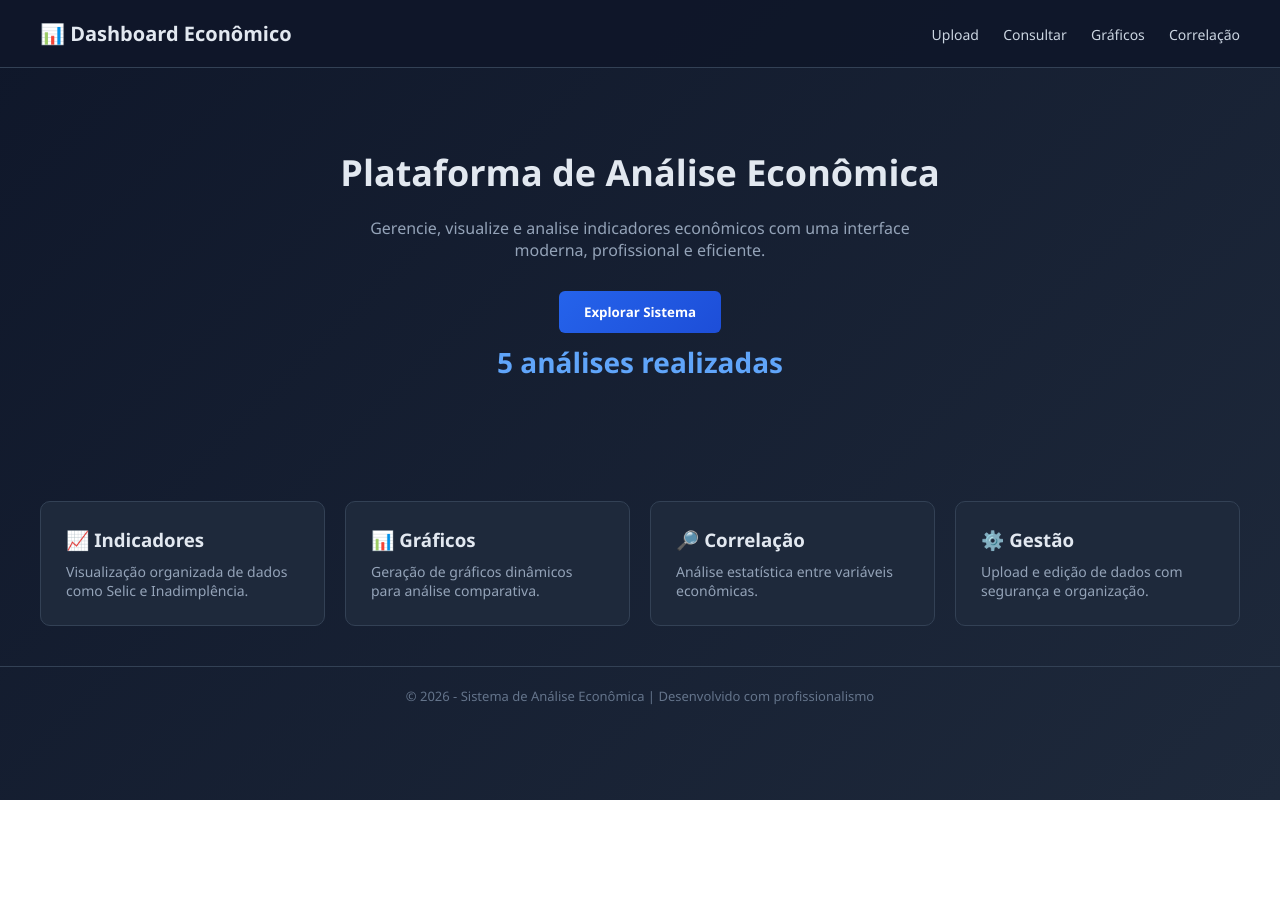
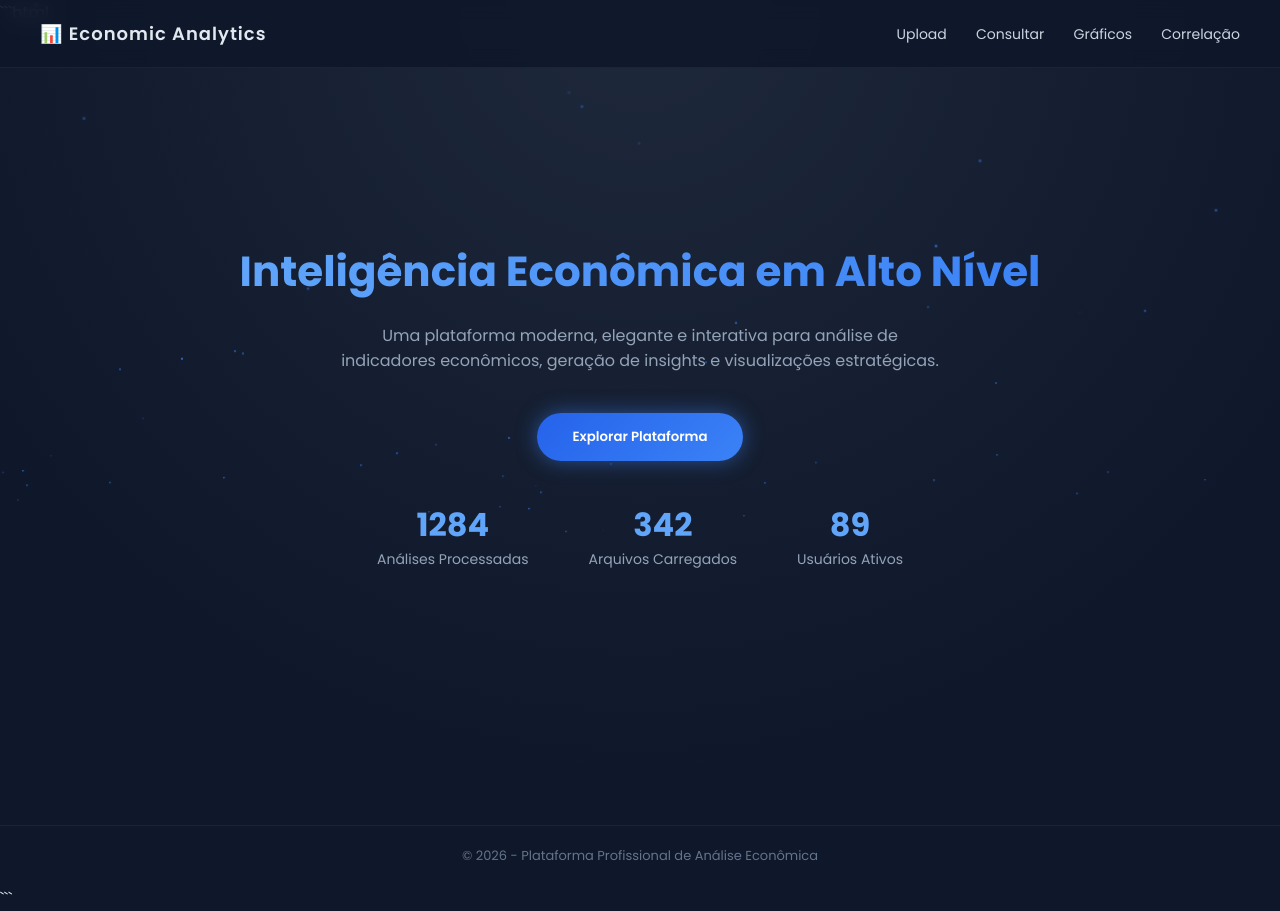
Before and after one commit to YuriMFernandes/YuriMFernandes.github.io, a plain HTML site: page index.html in a window 1280 px wide. Before the commit the page ends 800 px from the top, so only its background shows below. Drawn offline with Linux system fonts and the light colour scheme.

Commit message:
Update index.html

````diff
--- a/index.html
+++ b/index.html
@@ -1,132 +1,173 @@
+```html
 <!DOCTYPE html>
 <html lang="pt-BR">
 <head>
     <meta charset="UTF-8">
-    <title>Dashboard Econômico</title>
+    <title>Dashboard Econômico Premium</title>
     <meta name="viewport" content="width=device-width, initial-scale=1.0">
+
+    <!-- Google Font -->
+    <link href="https://fonts.googleapis.com/css2?family=Poppins:wght@300;400;500;600;700&display=swap" rel="stylesheet">
 
     <style>
         * {
             margin: 0;
             padding: 0;
             box-sizing: border-box;
-            font-family: 'Segoe UI', Tahoma, Geneva, Verdana, sans-serif;
+            font-family: 'Poppins', sans-serif;
         }
 
         body {
-            background: linear-gradient(135deg, #0f172a, #1e293b);
+            background: radial-gradient(circle at top, #1e293b, #0f172a 70%);
             color: #e2e8f0;
-            min-height: 100vh;
+            overflow-x: hidden;
+        }
+
+        /* Animated background */
+        .bg-animation span {
+            position: absolute;
+            width: 4px;
+            height: 4px;
+            background: #3b82f6;
+            border-radius: 50%;
+            animation: float 10s linear infinite;
+            opacity: 0.3;
+        }
+
+        @keyframes float {
+            from { transform: translateY(100vh) scale(0); }
+            to { transform: translateY(-10vh) scale(1); }
         }
 
         header {
+            position: fixed;
+            width: 100%;
+            top: 0;
+            left: 0;
             padding: 20px 40px;
             display: flex;
             justify-content: space-between;
             align-items: center;
-            background: rgba(15, 23, 42, 0.95);
-            border-bottom: 1px solid #334155;
+            background: rgba(15, 23, 42, 0.85);
+            backdrop-filter: blur(10px);
+            border-bottom: 1px solid rgba(255,255,255,0.05);
+            z-index: 1000;
         }
 
         header h1 {
-            font-size: 20px;
+            font-size: 18px;
             font-weight: 600;
+            letter-spacing: 1px;
         }
 
         nav a {
             color: #cbd5e1;
             text-decoration: none;
-            margin-left: 20px;
+            margin-left: 25px;
             font-size: 14px;
+            position: relative;
+        }
+
+        nav a::after {
+            content: "";
+            position: absolute;
+            width: 0%;
+            height: 2px;
+            bottom: -5px;
+            left: 0;
+            background: #3b82f6;
             transition: 0.3s ease;
         }
 
-        nav a:hover {
-            color: #ffffff;
+        nav a:hover::after {
+            width: 100%;
         }
 
         .hero {
-            padding: 80px 40px;
+            height: 100vh;
+            display: flex;
+            flex-direction: column;
+            justify-content: center;
+            align-items: center;
             text-align: center;
+            padding: 0 20px;
         }
 
         .hero h2 {
-            font-size: 36px;
+            font-size: 42px;
+            font-weight: 700;
             margin-bottom: 20px;
+            background: linear-gradient(90deg, #60a5fa, #3b82f6);
+            -webkit-background-clip: text;
+            -webkit-text-fill-color: transparent;
         }
 
         .hero p {
+            max-width: 600px;
             color: #94a3b8;
-            max-width: 600px;
-            margin: 0 auto 30px auto;
+            margin-bottom: 40px;
         }
 
         .btn {
-            padding: 12px 25px;
-            border-radius: 6px;
+            padding: 14px 35px;
+            border-radius: 30px;
             border: none;
-            background: linear-gradient(135deg, #2563eb, #1d4ed8);
+            background: linear-gradient(135deg, #2563eb, #3b82f6);
             color: white;
             font-weight: 600;
             cursor: pointer;
             transition: 0.3s ease;
+            box-shadow: 0 0 20px rgba(59,130,246,0.5);
         }
 
         .btn:hover {
-            transform: translateY(-2px);
-            box-shadow: 0 8px 20px rgba(37, 99, 235, 0.4);
+            transform: scale(1.05);
+            box-shadow: 0 0 40px rgba(59,130,246,0.8);
         }
 
-        .cards {
-            display: grid;
-            grid-template-columns: repeat(auto-fit, minmax(250px, 1fr));
-            gap: 20px;
-            padding: 40px;
+        .stats {
+            display: flex;
+            gap: 60px;
+            margin-top: 40px;
         }
 
-        .card {
-            background: #1e293b;
-            padding: 25px;
-            border-radius: 10px;
-            border: 1px solid #334155;
-            transition: 0.3s ease;
+        .stat {
+            text-align: center;
         }
 
-        .card:hover {
-            transform: translateY(-5px);
-            border-color: #2563eb;
+        .stat h3 {
+            font-size: 32px;
+            color: #60a5fa;
         }
 
-        .card h3 {
-            margin-bottom: 10px;
-        }
-
-        .card p {
+        .stat p {
+            font-size: 14px;
             color: #94a3b8;
-            font-size: 14px;
         }
 
         footer {
             text-align: center;
             padding: 20px;
-            border-top: 1px solid #334155;
+            border-top: 1px solid rgba(255,255,255,0.05);
             color: #64748b;
             font-size: 13px;
         }
 
-        .counter {
-            font-size: 28px;
-            font-weight: bold;
-            margin-top: 10px;
-            color: #60a5fa;
+        @media(max-width: 768px){
+            .stats{
+                flex-direction: column;
+                gap: 25px;
+            }
         }
     </style>
 </head>
 
 <body>
 
+<div class="bg-animation" id="bg"></div>
+
 <header>
-    <h1>📊 Dashboard Econômico</h1>
+    <h1>📊 Economic Analytics</h1>
     <nav>
         <a href="/upload">Upload</a>
         <a href="/consultar">Consultar</a>
@@ -136,54 +177,73 @@
 </header>
 
 <section class="hero">
-    <h2>Plataforma de Análise Econômica</h2>
+    <h2>Inteligência Econômica em Alto Nível</h2>
     <p>
-        Gerencie, visualize e analise indicadores econômicos com uma interface moderna,
-        profissional e eficiente.
+        Uma plataforma moderna, elegante e interativa para análise de indicadores econômicos,
+        geração de insights e visualizações estratégicas.
     </p>
-    <button class="btn" onclick="mostrarMensagem()">Explorar Sistema</button>
-    <div class="counter" id="contador">0</div>
-</section>
 
-<section class="cards">
-    <div class="card">
-        <h3>📈 Indicadores</h3>
-        <p>Visualização organizada de dados como Selic e Inadimplência.</p>
-    </div>
+    <button class="btn" onclick="explorar()">Explorar Plataforma</button>
 
-    <div class="card">
-        <h3>📊 Gráficos</h3>
-        <p>Geração de gráficos dinâmicos para análise comparativa.</p>
-    </div>
-
-    <div class="card">
-        <h3>🔎 Correlação</h3>
-        <p>Análise estatística entre variáveis econômicas.</p>
-    </div>
-
-    <div class="card">
-        <h3>⚙️ Gestão</h3>
-        <p>Upload e edição de dados com segurança e organização.</p>
+    <div class="stats">
+        <div class="stat">
+            <h3 id="analises">0</h3>
+            <p>Análises Processadas</p>
+        </div>
+        <div class="stat">
+            <h3 id="dados">0</h3>
+            <p>Arquivos Carregados</p>
+        </div>
+        <div class="stat">
+            <h3 id="usuarios">0</h3>
+            <p>Usuários Ativos</p>
+        </div>
     </div>
 </section>
 
 <footer>
-    © 2026 - Sistema de Análise Econômica | Desenvolvido com profissionalismo
+    © 2026 - Plataforma Profissional de Análise Econômica
 </footer>
 
 <script>
-    function mostrarMensagem() {
-        alert("Bem-vindo ao Sistema de Análise Econômica 🚀");
+    // Animated background particles
+    const bg = document.getElementById("bg");
+    for(let i = 0; i < 60; i++){
+        let span = document.createElement("span");
+        span.style.left = Math.random() * 100 + "vw";
+        span.style.animationDuration = (5 + Math.random() * 10) + "s";
+        span.style.opacity = Math.random();
+        bg.appendChild(span);
     }
 
-    let contador = 0;
-    const elemento = document.getElementById("contador");
+    function explorar(){
+        window.location.href = "/upload";
+    }
 
-    setInterval(() => {
-        contador++;
-        elemento.textContent = contador + " análises realizadas";
-    }, 1000);
+    function animateValue(id, end, duration) {
+        let start = 0;
+        let current = start;
+        const increment = end / (duration / 16);
+        const obj = document.getElementById(id);
+
+        const timer = setInterval(() => {
+            current += increment;
+            if(current >= end){
+                obj.textContent = end;
+                clearInterval(timer);
+            } else {
+                obj.textContent = Math.floor(current);
+            }
+        }, 16);
+    }
+
+    window.onload = () => {
+        animateValue("analises", 1284, 2000);
+        animateValue("dados", 342, 2000);
+        animateValue("usuarios", 89, 2000);
+    }
 </script>
 
 </body>
 </html>
+```
````
